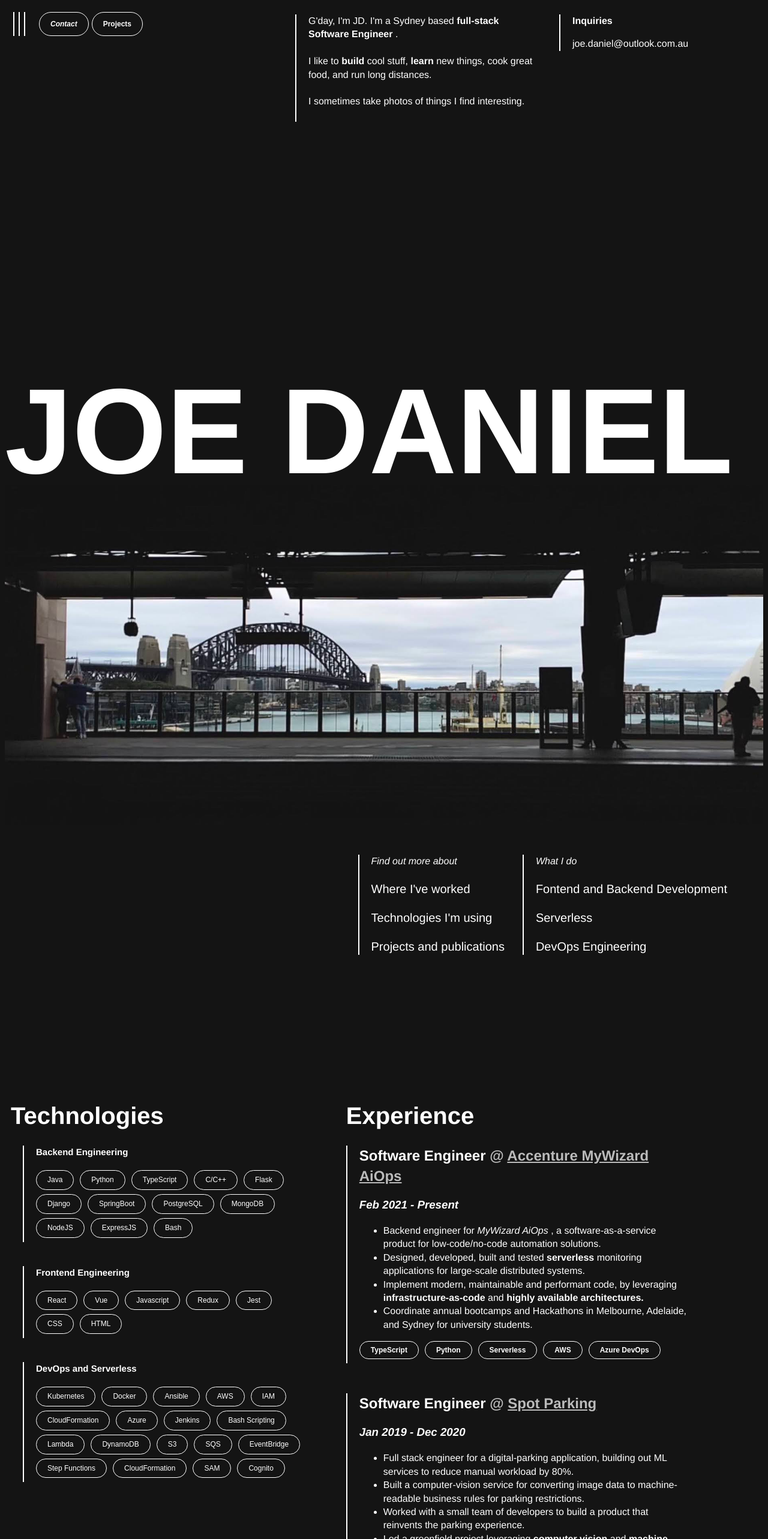
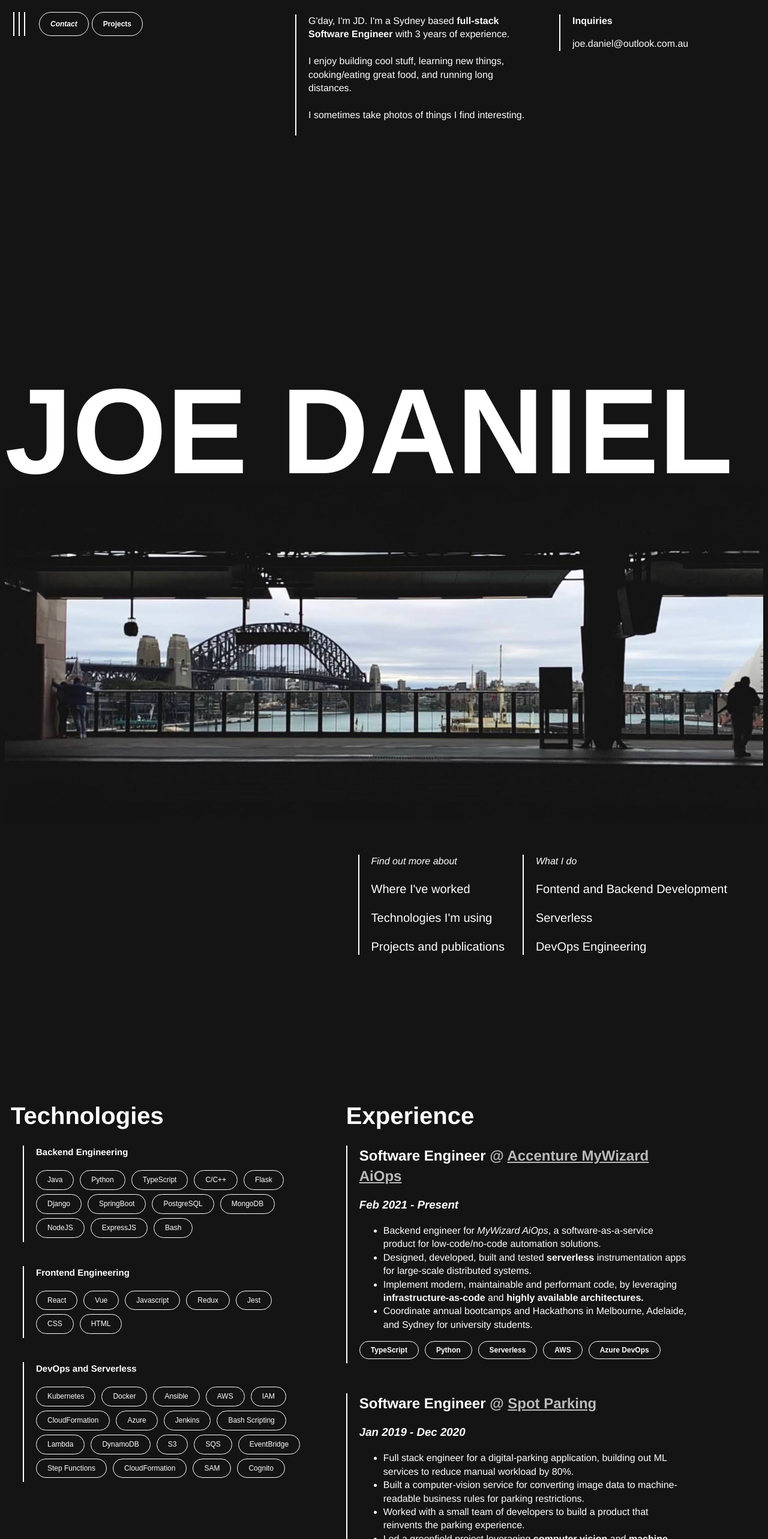
Before and after one commit to josepdaniel/josepdaniel.github.io, a React (Create React App) app: page / in a window 1280 px wide. Shown: the top 2566 px of the page at 60% size. Built offline with nearby package versions, Linux system fonts and the light colour scheme.

Commit message:
fix typos

```diff
--- a/src/Home.js
+++ b/src/Home.js
@@ -52,8 +52,8 @@ const Header = (props) => {
   const Introduction = () => {
     return <div id="gday">
       <Paragraph>
-        G'day, I'm JD. I'm a Sydney based <strong> full-stack Software Engineer </strong>. <br /><br />
-        I like to <strong> build </strong> cool stuff, <strong> learn </strong> new things, cook great food, and run long distances. <br /><br />
+        G'day, I'm JD. I'm a Sydney based <strong> full-stack Software Engineer </strong> with 3 years of experience. <br /><br />
+        I enjoy building cool stuff, learning new things, cooking/eating great food, and running long distances. <br /><br />
         I sometimes take photos of things I find interesting. <br /><br />
       </Paragraph>
     </div>
--- a/src/Projects.js
+++ b/src/Projects.js
@@ -82,7 +82,7 @@ const Projects = () => {
             <h2>
               Spotty Vision: &nbsp;
               <span style={{ color: "#bbbbbb" }}>
-                  // Automated interpretation of parking signs
+                  // Automated interpretation of parking restrictions
               </span>
             </h2>
 
--- a/src/Resume.js
+++ b/src/Resume.js
@@ -79,8 +79,8 @@ const Resume = () => {
                         <h3> <i> Feb 2021 - Present </i> </h3>
 
                         <ul>
-                            <li> Backend engineer for <i> MyWizard AiOps </i>, a software-as-a-service product for low-code/no-code automation solutions. </li>
-                            <li> Designed, developed, built and tested <strong> serverless </strong> monitoring applications for large-scale distributed systems. </li>
+                            <li> Backend engineer for <i> MyWizard AiOps</i>, a software-as-a-service product for low-code/no-code automation solutions. </li>
+                            <li> Designed, developed, built and tested <strong> serverless </strong> instrumentation apps for large-scale distributed systems. </li>
                             <li> Implement modern, maintainable and performant code, by leveraging <strong>infrastructure-as-code</strong> and <strong> highly available architectures. </strong></li>
                             <li> Coordinate annual bootcamps and Hackathons in Melbourne, Adelaide, and Sydney for university students.</li>
                         </ul>
```
